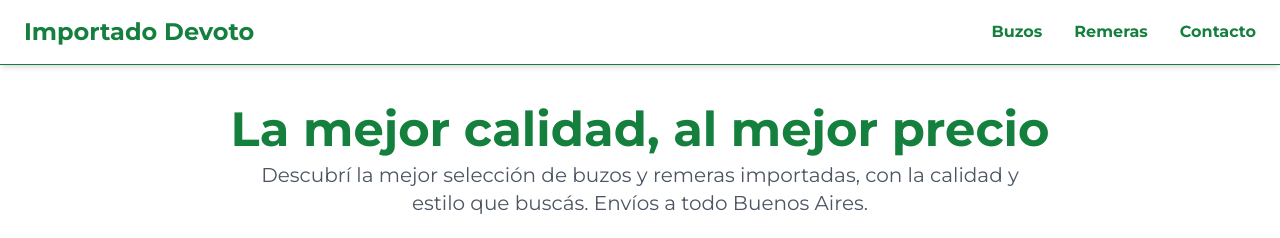
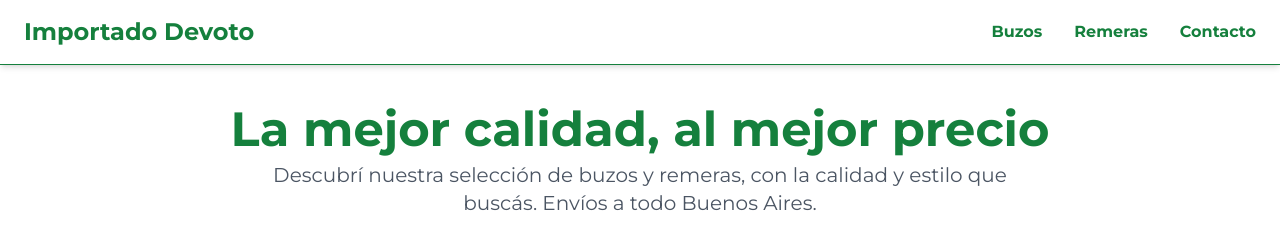
Before and after one commit to SantinoOyero/importado-devoto, a plain HTML site: page index.html in a window 1280 px wide. Shown: the top 238 px of the page. Drawn offline with nearby package versions, Linux system fonts and the light colour scheme.

Commit message:
Update index.html

```diff
--- a/index.html
+++ b/index.html
@@ -55,7 +55,7 @@
      La mejor calidad, al mejor precio
     </h1>
     <p class="text-lg md:text-xl text-gray-600 max-w-3xl mx-auto mb-6">
-     Descubrí la mejor selección de buzos y remeras importadas, con la calidad y estilo que buscás. Envíos a todo Buenos Aires.
+     Descubrí nuestra selección de buzos y remeras, con la calidad y estilo que buscás. Envíos a todo Buenos Aires.
     </p>
     <div class="relative w-full max-w-3xl mx-auto">
      <img src="https://i.imgur.com/Txb8k55.jpeg" alt="Logo Importado Devoto" class="mx-auto rounded-lg shadow-lg w-full max-w-xl" />
```
